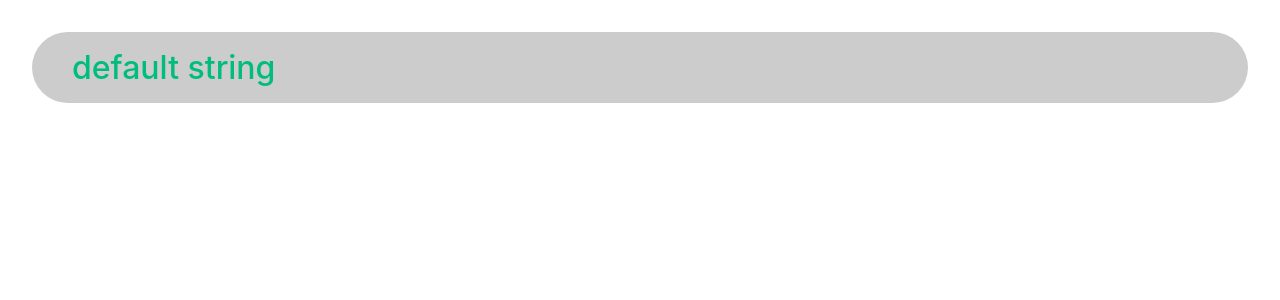
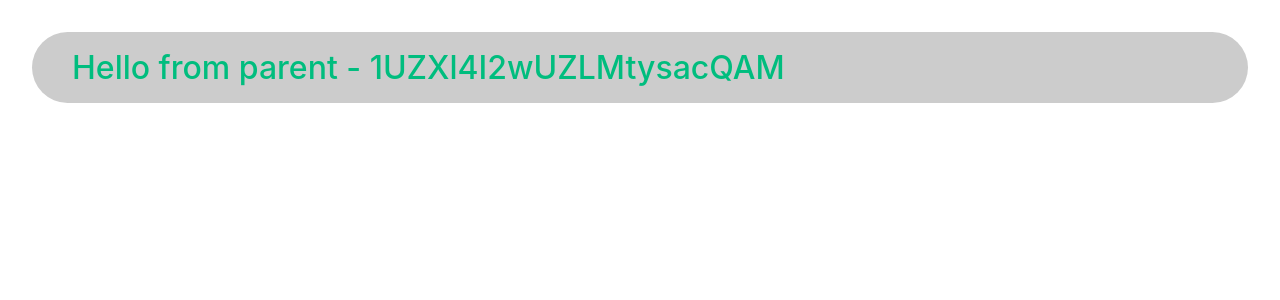
Before and after one commit to jay6697117/vue3-demo-tpl, a Vue app: page / in a window 1280 px wide. Shown: the top 300 px of the page. Built offline with nearby package versions, Linux system fonts and the light colour scheme.

Commit message:
提交代码于: 2022-11-15 10:34:42

```diff
--- a/src/App.vue
+++ b/src/App.vue
@@ -1,11 +1,12 @@
 <template>
-  <HelloWorld :msg="undefined" />
+  <HelloWorld :msg="msg" />
 </template>
 
 <script setup lang="ts">
-// import { nanoid } from 'nanoid';
-// import { ref } from 'vue';
+import { nanoid } from 'nanoid';
+import { ref } from 'vue';
 import HelloWorld from './components/HelloWorld.vue';
+const msg = ref('Hello from parent' + ' - ' + nanoid());
 </script>
 
 <style scoped></style>
```
